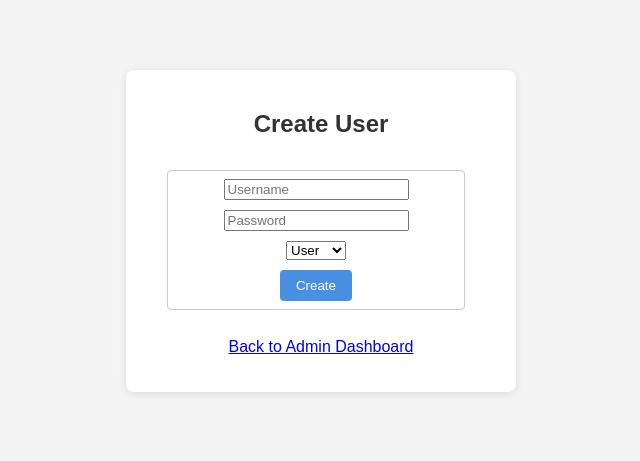
After one commit to bryannakf/L6-Inventory-Management, a Flask app: template templates/create_user.html in a window 1280 px wide. The commit adds this page. Shown: the top 461 px of the page, without its empty margins (319-959 px from the left). Run offline with Flask 3, Linux system fonts and the light colour scheme; the template is opened without the code that fills it, so the values that code supplies are empty; parts of the project's set-up code (start-up, migrations or seed data) failed here and were passed over.

Commit message:
create user page

```diff
--- a/app.py
+++ b/app.py
@@ -586,7 +586,40 @@ def api_actions():
     ])
 
 #create user
+@app.route("/admin/create-user", methods=["GET", "POST"])
+@login_required
+@admin_required
+def create_user():
+    db = get_db()
 
+    if request.method == "POST":
+        username = request.form["username"]
+        password = request.form["password"]
+        role = request.form["role"]
+
+        # hash password (IMPORTANT)
+        hashed_password = generate_password_hash(password)
+
+        try:
+            db.execute(
+                "INSERT INTO users (username, password, role) VALUES (?, ?, ?)",
+                (username, hashed_password, role)
+            )
+
+            db.execute(
+                "INSERT INTO actionsAudit (username, action) VALUES (?, ?)",
+                (session["username"], f"Created user {username} with role {role}")
+            )
+
+            db.commit()
+
+            flash("User created successfully")
+            return redirect(url_for("create_user"))
+
+        except sqlite3.IntegrityError:
+            flash("Username already exists")
+
+    return render_template("create_user.html")
 
 application = app
 
--- a/templates/admin.html
+++ b/templates/admin.html
@@ -20,6 +20,9 @@
       <button onclick="location.href='{{ url_for('actionsAudit') }}'">
         Audit Logs
       </button>
+      <button onclick="location.href='{{ url_for('create_user') }}'">
+        Create User
+      </button>
     </div>
   </body>
 </html>
--- /dev/null
+++ b/templates/create_user.html
@@ -0,0 +1,46 @@
+<!doctype html>
+<html>
+  <head>
+    <title>Create User (Admin)</title>
+    <link
+      rel="stylesheet"
+      href="{{ url_for('static', filename='css/style.css') }}"
+    />
+  </head>
+
+  <body>
+    <div class="login">
+      <h2>Create User</h2>
+
+      {% with messages = get_flashed_messages() %} {% if messages %}
+      <ul style="color: red">
+        {% for message in messages %}
+        <li>{{ message }}</li>
+        {% endfor %}
+      </ul>
+      {% endif %} {% endwith %}
+
+      <form method="POST">
+        <input name="username" type="text" placeholder="Username" required />
+
+        <input
+          name="password"
+          type="password"
+          placeholder="Password"
+          required
+        />
+
+        <select name="role" required>
+          <option value="user">User</option>
+          <option value="admin">Admin</option>
+        </select>
+
+        <button type="submit">Create</button>
+      </form>
+
+      <p>
+        <a href="{{ url_for('admin') }}">Back to Admin Dashboard</a>
+      </p>
+    </div>
+  </body>
+</html>
```
Also changed, not shown: data/data.db.
